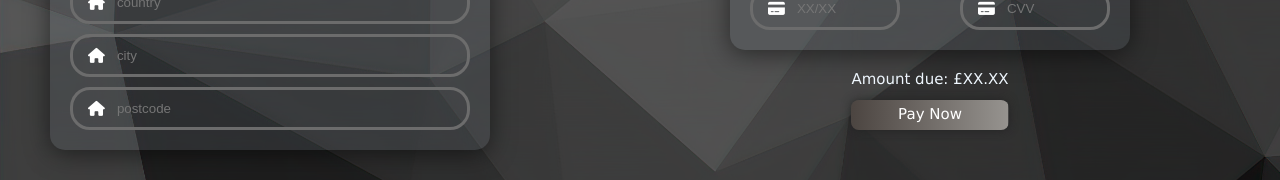
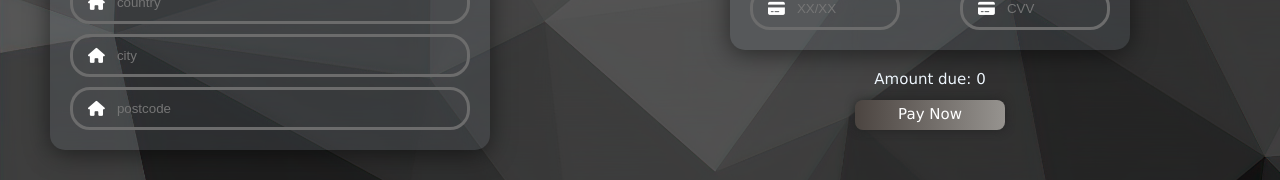
Before and after one commit to Ajan0211/ProTyper, a React (Vite) app in the folder pro-typer/: page /Checkout in a window 1280 px wide. Shown: the part 408-588 px from the top of the page. Built offline with nearby package versions, Linux system fonts and the light colour scheme; no server answers.

Commit message:
Adding functionality for total in checkout page

```diff
--- a/pro-typer/src/Checkout.jsx
+++ b/pro-typer/src/Checkout.jsx
@@ -16,7 +16,16 @@ import { useNavigate } from "react-router-dom";
 function Checkout() {
   const { user, checkout } = useContext(UserContext);
   const { bag } = useContext(BagContext);
+  const calculateCost = () => {
+    let cost = 0;
+    bag.forEach((item) => {
+      if ((item.type = "coin")) {
+        cost += item.price;
+      }
+    });
 
+    return cost;
+  };
   return (
     <>
       <Navbar></Navbar>
@@ -142,7 +151,7 @@ function Checkout() {
             </div>
             <div className="payment">
               <div className="pay-section">
-                Amount due: £XX.XX
+                Amount due: {calculateCost()}
                 <div
                   className="pay-button"
                   onClick={() => {
```
